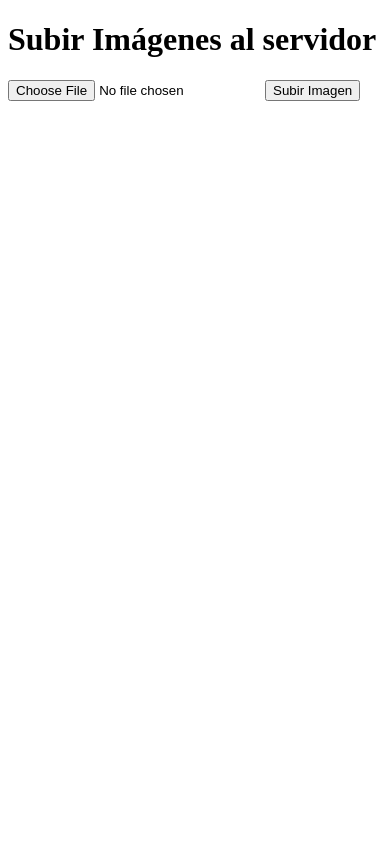
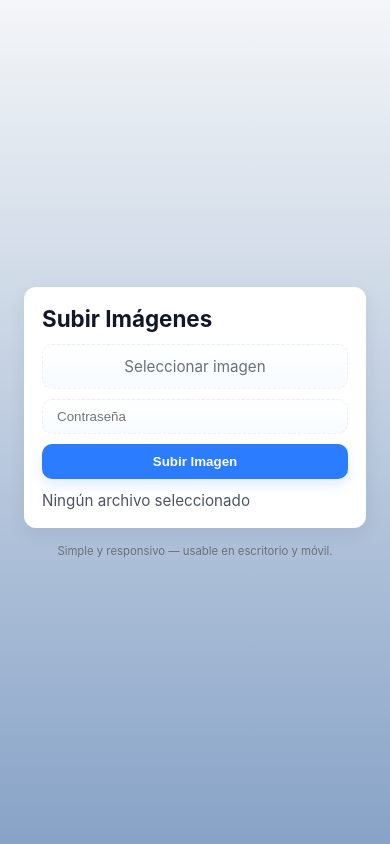
Before and after one commit to Ricuribe/Raspberrycitt, a Flask app: page / in a window 390 px wide. Run offline with Flask 3, Linux system fonts and the light colour scheme.

Commit message:
arreglado (otra vez) y añadida autenticacion

```diff
--- a/app.py
+++ b/app.py
@@ -1,27 +1,65 @@
-from flask import Flask, render_template, request, redirect, url_for, flash
+from flask import Flask, render_template, request, redirect, url_for, flash, send_from_directory
 from werkzeug.utils import secure_filename
 import os
 import subprocess
 import time
+import threading
+import sys
+import keyboard
 
 app = Flask(__name__)
 app.secret_key = ""
 UPLOAD_FOLDER = 'static/uploads/'
+# contraseña para subir; cambiar aquí o mediante la variable de entorno UPLOAD_PASSWORD
+UPLOAD_PASSWORD = os.environ.get('UPLOAD_PASSWORD', '')
 ALLOWED_EXTENSIONS = {'png', 'jpg', 'jpeg', 'gif'}
 
 app.config['UPLOAD_FOLDER'] = UPLOAD_FOLDER
 os.makedirs(UPLOAD_FOLDER, exist_ok=True)
 
+
+@app.route('/css/style.css')
+def css_style():
+    return send_from_directory(os.path.join(app.root_path, 'static', 'css'), 'style.css', mimetype='text/css')
+
+monitor_proc = None
+
 def allowed_file(filename):
     return '.' in filename and filename.rsplit('.', 1)[1].lower() in ALLOWED_EXTENSIONS
 
 def start_monitor_script():
+    global monitor_proc
     monitor_script_path = os.path.join(os.path.dirname(os.path.abspath(__file__)), 'monitor.py')
-    subprocess.Popen(['python3', monitor_script_path])
+    monitor_proc = subprocess.Popen([sys.executable, monitor_script_path])
+    return monitor_proc
+
+def shutdown_all():
+    print("Hotkey detectado: cerrando monitor y aplicación...")
+    global monitor_proc
+    try:
+        if monitor_proc:
+            monitor_proc.terminate()
+    except Exception:
+        pass
+    # dar tiempo para que monitor.py capture la señal y termine feh
+    time.sleep(1)
+    os._exit(0)
+
+def start_hotkey_listener():
+    # Ctrl+Shift+Q para terminar todo
+    keyboard.add_hotkey('ctrl+shift+q', shutdown_all)
+    # Mantener el hilo vivo
+    keyboard.wait()
 
 @app.route('/', methods=['GET', 'POST'])
 def upload_file():
     if request.method == 'POST':
+
+        # verificar contraseña primero
+        pw = request.form.get('password', '')
+        if pw != UPLOAD_PASSWORD:
+            flash('Contraseña incorrecta')
+            return redirect(request.url)
 
         if 'file' not in request.files:
             flash('No hay ningún archivo seleccionado')
@@ -44,5 +82,9 @@ def upload_file():
 
 if __name__ == '__main__':
     start_monitor_script()
+    # iniciar listener en hilo separado para no bloquear el servidor
+    t = threading.Thread(target=start_hotkey_listener, daemon=True)
+    t.start()
     time.sleep(2)  # Esperar un momento para asegurar que el monitor se inicie
-    app.run(host='0.0.0.0', port=5000,debug=True)
+    # desactivar el reloader para evitar que se registren hotkeys múltiples
+    app.run(host='0.0.0.0', port=5000, debug=False, use_reloader=False)
--- a/requirements.txt
+++ b/requirements.txt
@@ -4,6 +4,7 @@ colorama==0.4.6
 Flask==3.1.2
 itsdangerous==2.2.0
 Jinja2==3.1.6
+keyboard==0.13.5
 MarkupSafe==3.0.3
 watchdog==6.0.0
 Werkzeug==3.1.3
--- /dev/null
+++ b/static/css/style.css
@@ -0,0 +1,117 @@
+/* ...existing code... */
+:root{
+    --bg:#f4f6f8;
+    --card:#ffffff;
+    --accent:#2b7cff;
+    --muted:#68707a;
+    --success:#2ecc71;
+    --radius:12px;
+    --max-width:520px;
+}
+
+*{box-sizing:border-box}
+html,body{height:100%}
+body{
+    margin:0;
+    font-family: -apple-system, BlinkMacSystemFont, "Segoe UI", Roboto, "Helvetica Neue", Arial;
+    background: linear-gradient(180deg, var(--bg), #88a3c7);
+    color:#222;
+    display:flex;
+    align-items:center;
+    justify-content:center;
+    padding:24px;
+}
+
+.container{
+    width:100%;
+    max-width:var(--max-width);
+}
+
+.card{
+    background:var(--card);
+    border-radius:var(--radius);
+    padding:24px;
+    box-shadow: 0 6px 18px rgba(23,33,60,0.08);
+}
+
+h1{
+    margin:0 0 12px 0;
+    font-size:1.4rem;
+    color:#111827;
+}
+
+.messages{
+    margin:12px 0;
+    background:#f0f9f4;
+    border:1px solid rgba(46,204,113,0.12);
+    color:var(--muted);
+    padding:10px 12px;
+    border-radius:8px;
+}
+
+.messages ul{margin:0;padding-left:16px}
+
+.upload-form{
+    display:flex;
+    gap:12px;
+    align-items:center;
+    flex-wrap:wrap;
+    margin-top:12px;
+}
+
+/* hide native input, style label */
+.file-label{
+    display:inline-flex;
+    align-items:center;
+    gap:12px;
+    background:linear-gradient(180deg,#fff,#f7fbff);
+    border:1px dashed rgba(34,40,49,0.06);
+    padding:10px 14px;
+    border-radius:10px;
+    cursor:pointer;
+    transition:box-shadow .15s, transform .06s;
+    min-width:0;
+    flex:1 1 auto;
+    justify-content:center;
+    text-align:center;
+}
+
+.file-label:hover{box-shadow:0 6px 12px rgba(43,124,255,0.08); transform:translateY(-1px)}
+.file-label input[type="file"]{display:none}
+.file-text{
+    color:var(--muted);
+    font-size:0.95rem;
+}
+
+/* primary button */
+.btn{
+    background:var(--accent);
+    color:white;
+    border:none;
+    padding:10px 16px;
+    border-radius:10px;
+    cursor:pointer;
+    font-weight:600;
+    box-shadow:0 6px 14px rgba(43,124,255,0.14);
+    transition:transform .08s, box-shadow .08s;
+    flex:0 0 auto;
+}
+
+.btn:hover{transform:translateY(-2px)}
+.btn:active{transform:translateY(0)}
+
+.footer{
+    margin-top:14px;
+    text-align:center;
+    color:var(--muted);
+    font-size:0.85rem;
+}
+
+/* responsive adjustments */
+@media (max-width:520px){
+    .card{padding:18px}
+    .upload-form{gap:10px}
+    .file-label{padding:12px; font-size:0.95rem}
+    .btn{width:100%}
+    .upload-form{flex-direction:column; align-items:stretch}
+}
--- a/templates/upload.html
+++ b/templates/upload.html
@@ -1,22 +1,72 @@
 <!DOCTYPE html>
-<html>
+<html lang="es">
 <head>
+    <meta charset="utf-8">
+    <meta name="viewport" content="width=device-width,initial-scale=1">
     <title>Subir Imágenes</title>
+    <link rel="stylesheet" href="{{ url_for('static', filename='css/style.css') }}">
 </head>
 <body>
-    <h1>Subir Imágenes al servidor</h1>
-    {%with messages = get_flashed_messages() %}
-        {%if messages %}
-            <ul>
-            {%for message in messages %}
-            <li>{{ message }}</li>
-            {%endfor %}
-            </ul>
-        {%endif %}
+    <div class="container">
+        <main class="card">
+            <h1>Subir Imágenes</h1>
 
-    {%endwith %}
-    <form method="post" enctype="multipart/form-data">
-        <input type="file" name="file" accept="image/*" required>
-        <input type="submit" value="Subir Imagen">
-    </form>
+            {% with messages = get_flashed_messages() %}
+                {% if messages %}
+                    <div class="messages">
+                        <ul>
+                        {% for message in messages %}
+                            <li>{{ message }}</li>
+                        {% endfor %}
+                        </ul>
+                    </div>
+                {% endif %}
+            {% endwith %}
+
+            <form method="post" enctype="multipart/form-data" class="upload-form">
+                <label class="file-label" for="file-input">
+                    <input id="file-input" type="file" name="file" accept="image/*" required>
+                    <span class="file-text">Seleccionar imagen</span>
+                </label>
+
+                <!-- nuevo campo de contraseña -->
+                <label for="password-input" class="file-label" style="padding:8px 12px;">
+                    <input id="password-input" type="password" name="password" placeholder="Contraseña" required style="display:inline-block;width:100%;border:none;background:transparent;outline:none">
+                </label>
+
+                <button class="btn" type="submit">Subir Imagen</button>
+            </form>
+
+            <!-- línea que muestra el archivo seleccionado -->
+            <div id="selected-file" class="selected-file" aria-live="polite" style="margin-top:12px;color:#4b5563;font-size:0.95rem;">
+                Ningún archivo seleccionado
+            </div>
+        </main>
+
+        <footer class="footer">
+            <small>Simple y responsivo — usable en escritorio y móvil.</small>
+        </footer>
+    </div>
+
+    <script>
+        // Actualiza la línea con el nombre del archivo seleccionado
+        (function(){
+            const fileInput = document.getElementById('file-input');
+            const selected = document.getElementById('selected-file');
+            if (!fileInput || !selected) return;
+
+            fileInput.addEventListener('change', function () {
+                if (!fileInput.files || fileInput.files.length === 0) {
+                    selected.textContent = 'Ningún archivo seleccionado';
+                    return;
+                }
+                if (fileInput.files.length === 1) {
+                    selected.textContent = 'Archivo seleccionado: ' + fileInput.files[0].name;
+                } else {
+                    selected.textContent = fileInput.files.length + ' archivos seleccionados';
+                }
+            });
+        })();
+    </script>
+</body>
 </html>
```
Also changed, not shown: monitor.py (+35 -3 lines), README.md, display_images.py (deleted), 1 other file.
